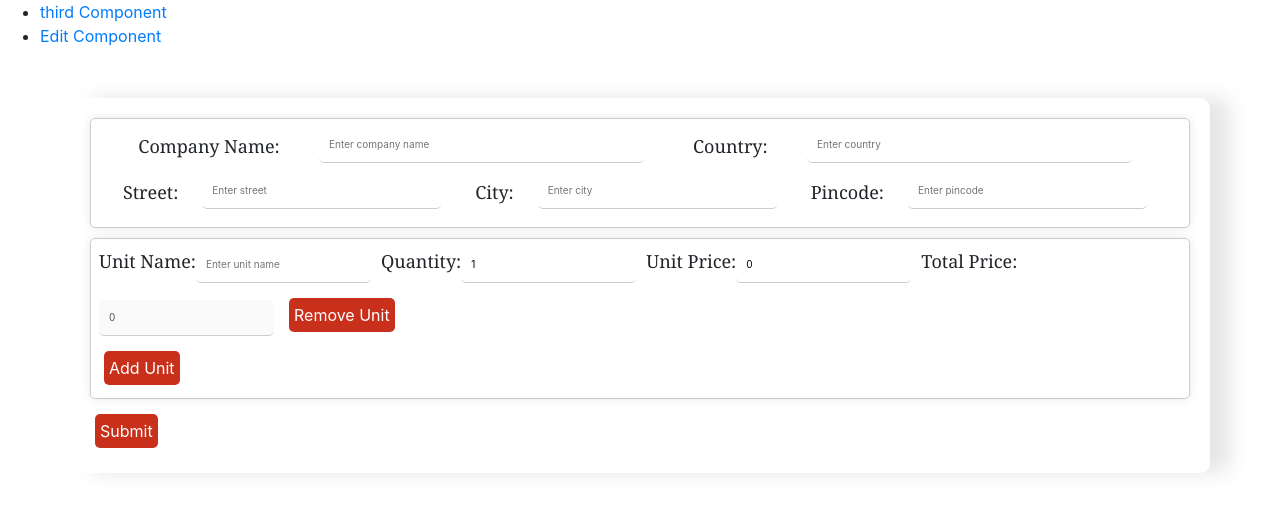
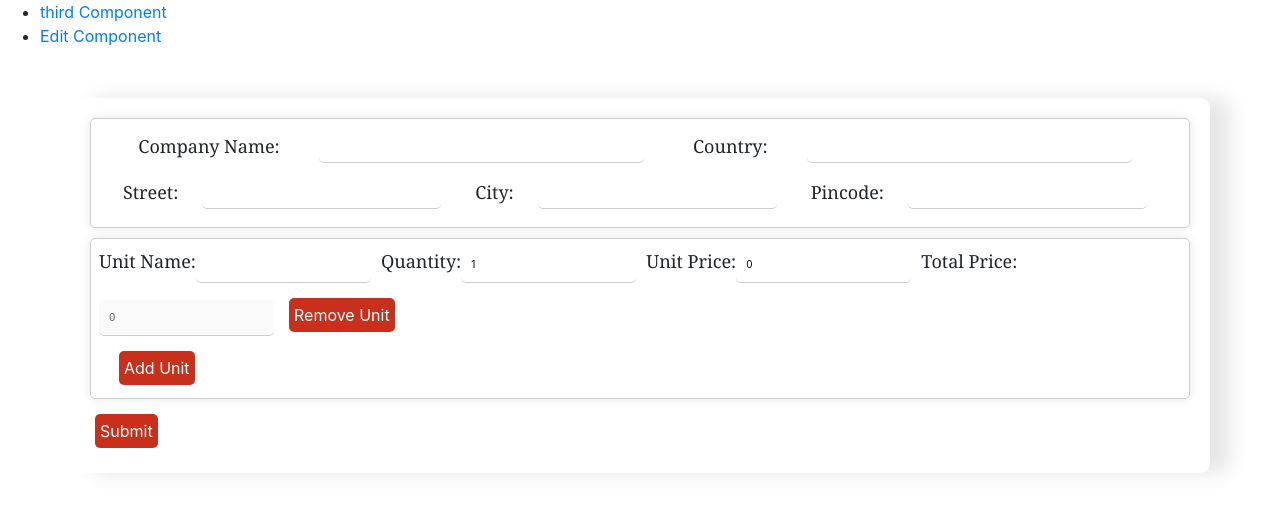
Before and after one commit to an-nikita/Angular, an Angular app: page /third in a window 1280 px wide. Shown: the top 512 px of the page. Built offline with nearby package versions, Linux system fonts and the light colour scheme.

Commit message:
Routing Task

```diff
--- a/src/app/edit-user/edit-user.component.html
+++ b/src/app/edit-user/edit-user.component.html
@@ -1,5 +1,5 @@
 <div *ngIf="submittedData.length > 0">
-    <h3>Form Data in Table Format</h3>
+
     <div>
       <table border="1">
         <tr>
@@ -10,6 +10,7 @@
           <th>Pincode</th>
           <th>Unit Name</th>
           <th>Total Price</th>
+          <th>Action</th>
         </tr>
         <tr *ngFor="let unit of submittedData; let i = index" >
           <td>{{ unit.companyName }}</td>
--- a/src/app/third/third.component.html
+++ b/src/app/third/third.component.html
@@ -3,13 +3,13 @@
       <div class="form-field">
           <div class="input-field">
               <label>Company Name:</label>
-              <input formControlName="companyName" placeholder="Enter company name" style="width: 30%;">
+              <input formControlName="companyName"  style="width: 30%;">
               <span *ngIf="form.get('companyName')?.invalid && form.get('companyName')?.touched">
                   Company name is required.
               </span>
 
               <label>Country:</label>
-              <input formControlName="country" placeholder="Enter country" style="width: 30%;">
+              <input formControlName="country"  style="width: 30%;">
               <div *ngIf="form.get('country')?.invalid && form.get('country')?.touched">
                   Country is required.
               </div>
@@ -17,19 +17,19 @@
 
           <div class="input-field">
               <label>Street:</label>
-              <input formControlName="street" placeholder="Enter street" size="30">
+              <input formControlName="street"  size="30">
               <div *ngIf="form.get('street')?.invalid && form.get('street')?.touched">
                   Street is required.
               </div>
 
               <label>City:</label>
-              <input formControlName="city" placeholder="Enter city" size="30">
+              <input formControlName="city"  size="30">
               <div *ngIf="form.get('city')?.invalid && form.get('city')?.touched">
                   City is required.
               </div>
 
               <label>Pincode:</label>
-              <input formControlName="pincode" placeholder="Enter pincode" size="30">
+              <input formControlName="pincode"  size="30">
               <div *ngIf="form.get('pincode')?.invalid && form.get('pincode')?.touched">
                   Pincode is required and must be 6 digits.
               </div>
@@ -40,16 +40,16 @@
           <div formArrayName="units">
               <div *ngFor="let unit of units.controls; let i = index" [formGroupName]="i">
                   <label>Unit Name:</label>
-                  <input formControlName="unitName" placeholder="Enter unit name">
+                  <input formControlName="unitName" >
 
                   <label>Quantity:</label>
-                  <input formControlName="quantity" placeholder="Enter quantity" type="number">
+                  <input formControlName="quantity"  type="number">
 
                   <label>Unit Price:</label>
-                  <input formControlName="unitPrice" placeholder="Enter unit price" type="number">
+                  <input formControlName="unitPrice"  type="number">
 
                   <label>Total Price:</label>
-                  <input formControlName="totalPrice" placeholder="Total price" type="number">
+                  <input formControlName="totalPrice"  type="number">
 
                   <button type="button" (click)="removeUnit(i)">Remove Unit</button>
 
@@ -63,7 +63,9 @@
                       Unit price is required and must be at least 0.
                   </div>
               </div>
+              <div class="col-md-4">
               <button type="button" (click)="addUnit()">Add Unit</button>
+          </div>
           </div>
       </div>
 
```
